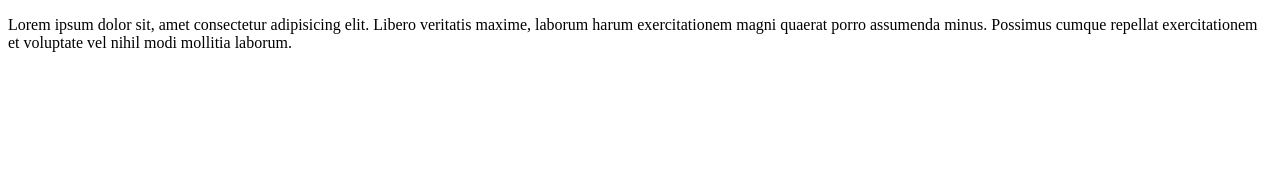
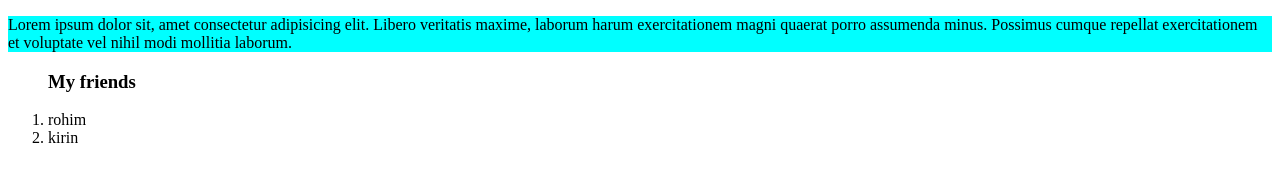
Before and after one commit to RahulKhanSuvo/my-first-github-rep, a plain HTML site: page index.html in a window 1280 px wide. Drawn offline with Linux system fonts and the light colour scheme.

Commit message:
added css

```diff
--- /dev/null
+++ b/Styles/blog.css
@@ -0,0 +1,3 @@
+p {
+    background-color: aqua;
+}
--- a/index.html
+++ b/index.html
@@ -5,12 +5,18 @@
     <meta charset="UTF-8">
     <meta name="viewport" content="width=device-width, initial-scale=1.0">
     <title>My first html</title>
+    <link rel="stylesheet" href="Styles/blog.css">
 </head>
 
 <body>
     <p>Lorem ipsum dolor sit, amet consectetur adipisicing elit. Libero veritatis maxime, laborum harum exercitationem
         magni quaerat porro assumenda minus. Possimus cumque repellat exercitationem et voluptate vel nihil modi
         mollitia laborum.</p>
+    <ol>
+        <h3>My friends</h3>
+        <li>rohim</li>
+        <li>kirin</li>
+    </ol>
 </body>
 
 </html>
```
